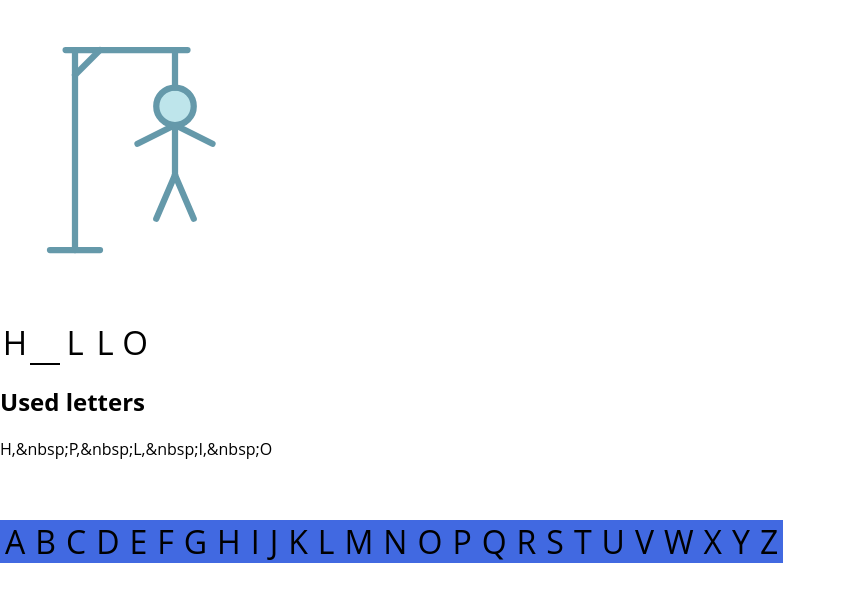
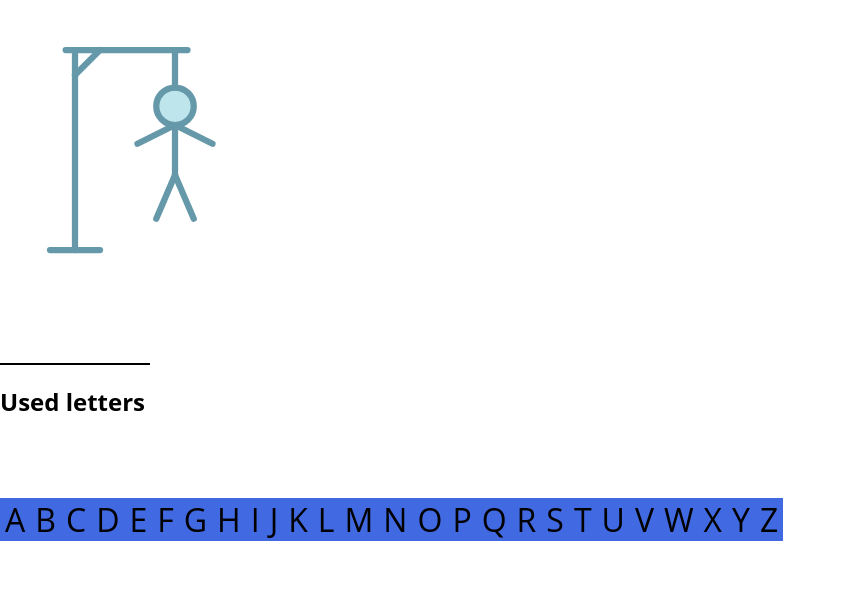
Before and after one commit to pauIbanez/w4ch2-berenguer-pauI, a React (Create React App) app: page / in a window 1280 px wide. Shown: the top 602 px of the page, without its empty margins (0-846 px from the left). Built offline with nearby package versions, Linux system fonts and the light colour scheme.

Commit message:
Added letterPlaying connection

```diff
--- a/src/App.js
+++ b/src/App.js
@@ -1,3 +1,4 @@
+import { useState } from "react";
 import "./App.css";
 import Letter from "./components/Letter/Letter";
 import UsedLetters from "./components/UsedLetters/UsedLetters";
@@ -33,12 +34,22 @@ function App() {
     "Z",
   ];
 
+  const [playedLetters, setPlayedLetters] = useState([]);
+
+  const onLetterClick = (id) => {
+    const newPlayedLetters = [...playedLetters];
+    newPlayedLetters.push(defaultLetters[id]);
+    setPlayedLetters(newPlayedLetters);
+  };
+
   const letterComponents = defaultLetters.map((letter, index) => {
     return (
       <Letter
         letter={letter}
         key={index}
-        actionOnClick={() => {}}
+        actionOnClick={() => {
+          onLetterClick(index);
+        }}
         deactivatedClass="letter--deactivated"
       />
     );
@@ -67,11 +78,8 @@ function App() {
           <line className="stage1" x1="16" y1="80" x2="32" y2="80"></line>
         </svg>
       </div>
-      <Word word="hello" lettersPlayed={["h", "p", "l", "i", "o"]} />
-      <UsedLetters
-        letters={["h", "p", "l", "i", "o"]}
-        classUsedLetter="used-letter"
-      />
+      <Word word="hello" lettersPlayed={playedLetters} />
+      <UsedLetters letters={playedLetters} classUsedLetter="used-letter" />
       <section className="game-result"></section>
       <ul className="letters">{letterComponents}</ul>
     </>
```
